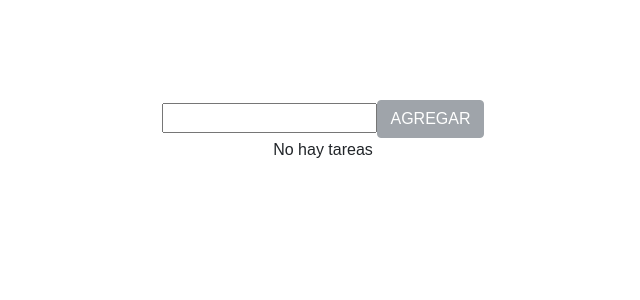
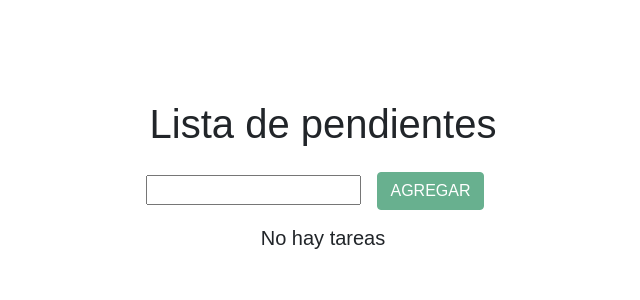
Before and after one commit to Sebastianignacioqa/ToDoListReact, a React (Create React App) app: page / in a window 1280 px wide. Shown: the top 300 px of the page, without its empty margins (317-957 px from the left). Built offline with nearby package versions, Linux system fonts and the light colour scheme.

Commit message:
Agregado estilo

```diff
--- a/src/App.js
+++ b/src/App.js
@@ -3,7 +3,9 @@ import Todolist from './todolist';
 
 function App() {
   return (
-    <div className="App"><Todolist /></div>
+    <div className="App">
+      <h1>Lista de pendientes</h1>
+      <Todolist /></div>
   );
 }
 
--- a/src/form.js
+++ b/src/form.js
@@ -34,7 +34,7 @@ const Form = (props) => {
                     value={descripcion} //Aca seteamos el value que es igual al estado descripcion
                     onChange={seteoDescripcion}>
                 </input>
-                <button className="btn btn-secondary" disabled={descripcion ? "" : "disabled"}>
+                <button className="btn btn-success m-3" disabled={descripcion ? "" : "disabled"}>
                     AGREGAR
                 </button>
             </div>
--- a/src/tasks.js
+++ b/src/tasks.js
@@ -25,11 +25,11 @@ const Tasks = (props) => {
     const mapeo = lista.map(item => (<Checkbox key={item.id} data={item} onChange={onChangeStatus} />));
 
     return (<div className= "listadoTodo">
-        {lista.length ? mapeo : "No hay tareas"}
+        {lista.length ? mapeo : <h5>No hay tareas</h5>}
         {lista.length ? (
             <p>
-                <button className="boton2" onClick={onClickRemoveItem}>
-                    Eliminar todo lo realizado
+                <button className="btn btn-danger px-2" onClick={onClickRemoveItem}>
+                    Eliminar seleccion
                 </button>
             </p>
         ) : null}
```
Also changed, not shown: src/App.css (line endings or trailing spaces).
